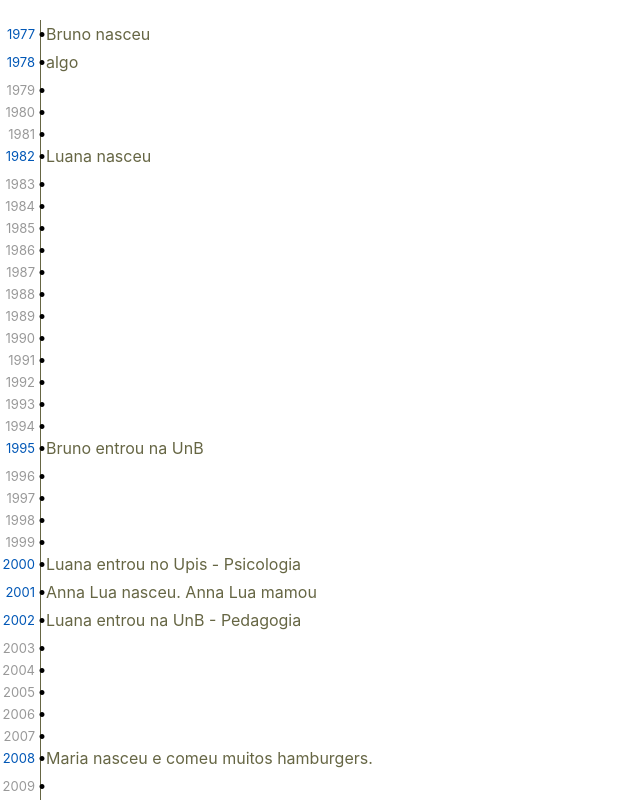
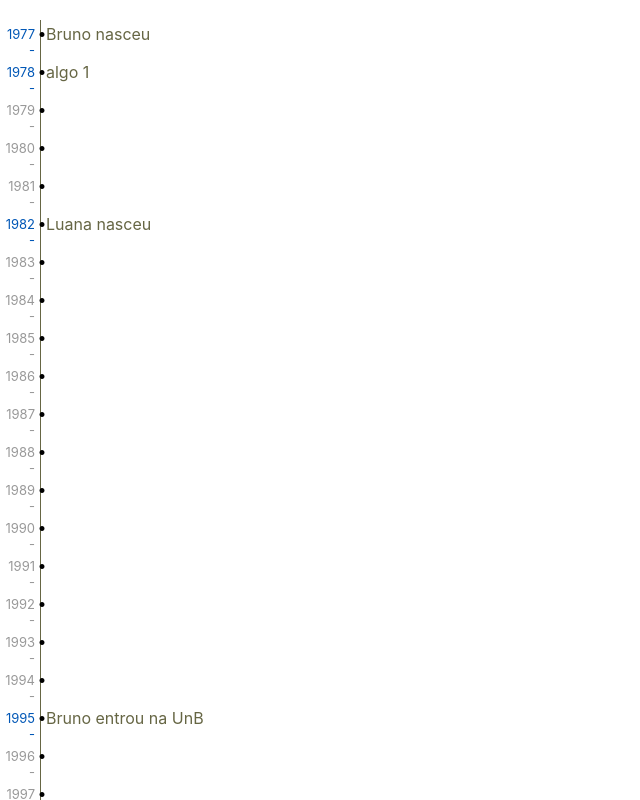
Before and after one commit to brunoreis/em-tempo, a Next.js app: page / in a window 1280 px wide. Shown: the top 800 px of the page, without its empty margins (0-640 px from the left). Built offline with nearby package versions, Linux system fonts and the light colour scheme.

Commit message:
testing caches

```diff
--- a/components/Event.js
+++ b/components/Event.js
@@ -38,7 +38,7 @@ export const Event = ({ timeEvent }) => {
     <div>
       <Wrapper>
         <Date width={dateWidth} hasDescription={!!timeEvent.description}>
-          {timeEvent ? timeEvent.date : ''}
+          {timeEvent ? timeEvent.date : ''} -
         </Date>
         {!!timeEvent && <Bullet left={dateWidth - 2.5}>•</Bullet>}
         <Description>{timeEvent ? timeEvent.description : ''}</Description>
--- a/components/timeEvents.js
+++ b/components/timeEvents.js
@@ -5,7 +5,7 @@ export const timeEvents = [
 	},
 	{
     date: 1978,
-    description: 'algo',
+    description: 'algo 1',
   },
   {
     date: 1982,
--- a/next.config.js
+++ b/next.config.js
@@ -7,7 +7,7 @@ module.exports = withOffline({
 		runtimeCaching: [
 			{
 				urlPattern: /[.](png|jpg|ico|css)/,
-				handler: 'CacheFirst',
+				handler: 'StaleWhileRevalidate',
 				options: {
 					cacheName: 'assets-cache',
 					cacheableResponse: {
@@ -17,7 +17,7 @@ module.exports = withOffline({
 			},
 			{
 				urlPattern: /^https:\/\/code\.getmdl\.io.*/,
-				handler: 'CacheFirst',
+				handler: 'StaleWhileRevalidate',
 				options: {
 					cacheName: 'lib-cache'
 				}
```
